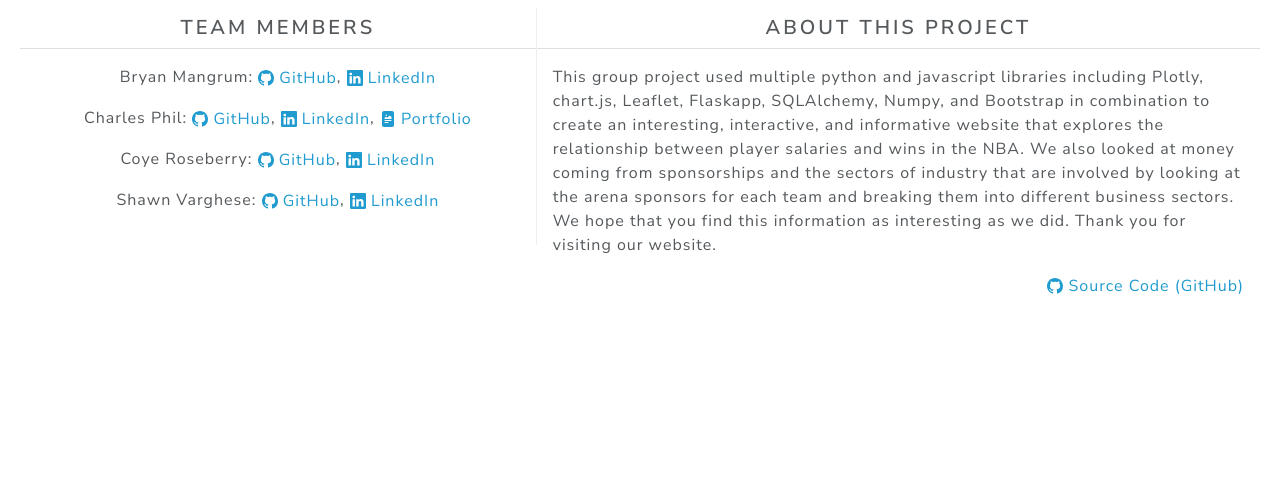
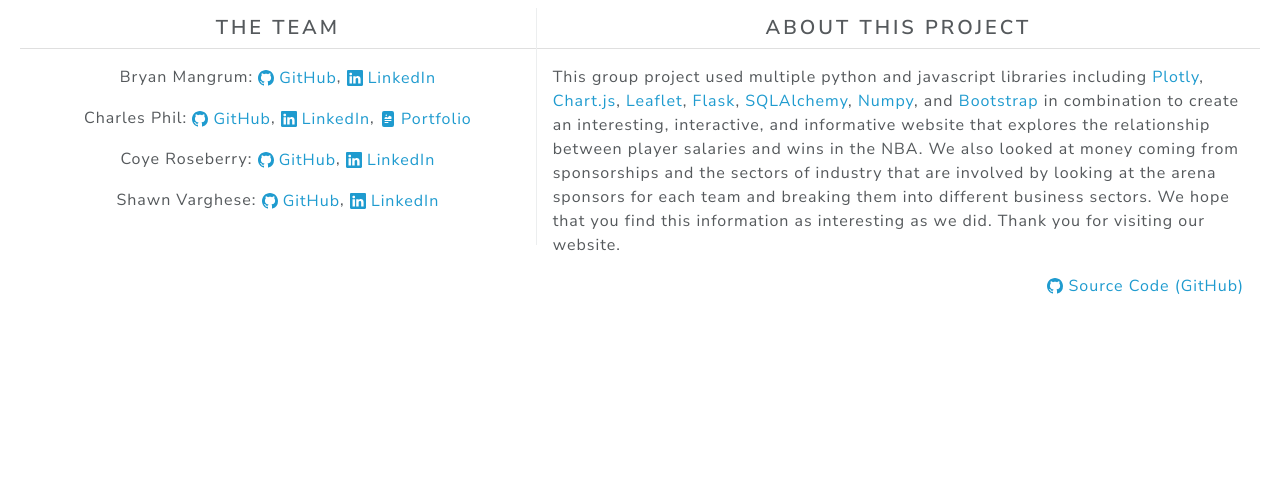
Before and after one commit to bryanmangrum/project3, a Flask app: page /about in a window 1280 px wide. Shown: the part 94-591 px from the top of the page. Run offline with Flask 2, Linux system fonts and the light colour scheme; parts of the project's set-up code (start-up, migrations or seed data) failed here and were passed over; some libraries are stand-ins or nearby versions.

Commit message:
Finishing touches

```diff
--- a/templates/about.html
+++ b/templates/about.html
@@ -11,7 +11,7 @@
     <div class="row m-2">
         <div class="col-5 p-0">
             <div class="card border-0 border-end">
-                <h4 class="card-header text-center bg-white card-title">Team Members</h4>
+                <h4 class="card-header text-center bg-white card-title">The Team</h4>
                 <div class="card-body card-text text-center">
                     <p>Bryan Mangrum: <a href="https://github.com/bryanmangrum" class="text-decoration-none link-info"><svg xmlns="http://www.w3.org/2000/svg" width="16" height="16" fill="currentColor" class="bi bi-github" viewBox="0 0 16 16">
   <path d="M8 0C3.58 0 0 3.58 0 8c0 3.54 2.29 6.53 5.47 7.59.4.07.55-.17.55-.38 0-.19-.01-.82-.01-1.49-2.01.37-2.53-.49-2.69-.94-.09-.23-.48-.94-.82-1.13-.28-.15-.68-.52-.01-.53.63-.01 1.08.58 1.23.82.72 1.21 1.87.87 2.33.66.07-.52.28-.87.51-1.07-1.78-.2-3.64-.89-3.64-3.95 0-.87.31-1.59.82-2.15-.08-.2-.36-1.02.08-2.12 0 0 .67-.21 2.2.82.64-.18 1.32-.27 2-.27.68 0 1.36.09 2 .27 1.53-1.04 2.2-.82 2.2-.82.44 1.1.16 1.92.08 2.12.51.56.82 1.27.82 2.15 0 3.07-1.87 3.75-3.65 3.95.29.25.54.73.54 1.48 0 1.07-.01 1.93-.01 2.2 0 .21.15.46.55.38A8.012 8.012 0 0 0 16 8c0-4.42-3.58-8-8-8z"></path>
@@ -32,7 +32,7 @@
                       </svg><span class="align-middle"> LinkedIn</span></a> <a href=""></a></p>
                     <p>Shawn Varghese: <a href="https://github.com/Shawn-Varghese" class="text-decoration-none link-info"><svg xmlns="http://www.w3.org/2000/svg" width="16" height="16" fill="currentColor" class="bi bi-github" viewBox="0 0 16 16">
   <path d="M8 0C3.58 0 0 3.58 0 8c0 3.54 2.29 6.53 5.47 7.59.4.07.55-.17.55-.38 0-.19-.01-.82-.01-1.49-2.01.37-2.53-.49-2.69-.94-.09-.23-.48-.94-.82-1.13-.28-.15-.68-.52-.01-.53.63-.01 1.08.58 1.23.82.72 1.21 1.87.87 2.33.66.07-.52.28-.87.51-1.07-1.78-.2-3.64-.89-3.64-3.95 0-.87.31-1.59.82-2.15-.08-.2-.36-1.02.08-2.12 0 0 .67-.21 2.2.82.64-.18 1.32-.27 2-.27.68 0 1.36.09 2 .27 1.53-1.04 2.2-.82 2.2-.82.44 1.1.16 1.92.08 2.12.51.56.82 1.27.82 2.15 0 3.07-1.87 3.75-3.65 3.95.29.25.54.73.54 1.48 0 1.07-.01 1.93-.01 2.2 0 .21.15.46.55.38A8.012 8.012 0 0 0 16 8c0-4.42-3.58-8-8-8z"></path>
-</svg><span class="align-middle"> GitHub</span></a>, <a href="www.linkedin.com/in/shawn-varghese1" class="text-decoration-none link-info"><svg xmlns="http://www.w3.org/2000/svg" width="16" height="16" fill="currentColor" class="bi bi-linkedin" viewBox="0 0 16 16">
+</svg><span class="align-middle"> GitHub</span></a>, <a href="https://www.linkedin.com/in/shawn-varghese1" class="text-decoration-none link-info"><svg xmlns="http://www.w3.org/2000/svg" width="16" height="16" fill="currentColor" class="bi bi-linkedin" viewBox="0 0 16 16">
     <path d="M0 1.146C0 .513.526 0 1.175 0h13.65C15.474 0 16 .513 16 1.146v13.708c0 .633-.526 1.146-1.175 1.146H1.175C.526 16 0 15.487 0 14.854V1.146zm4.943 12.248V6.169H2.542v7.225h2.401zm-1.2-8.212c.837 0 1.358-.554 1.358-1.248-.015-.709-.52-1.248-1.342-1.248-.822 0-1.359.54-1.359 1.248 0 .694.521 1.248 1.327 1.248h.016zm4.908 8.212V9.359c0-.216.016-.432.08-.586.173-.431.568-.878 1.232-.878.869 0 1.216.662 1.216 1.634v3.865h2.401V9.25c0-2.22-1.184-3.252-2.764-3.252-1.274 0-1.845.7-2.165 1.193v.025h-.016a5.54 5.54 0 0 1 .016-.025V6.169h-2.4c.03.678 0 7.225 0 7.225h2.4z"></path>
                       </svg><span class="align-middle"> LinkedIn</span></a> <a href=""></a></p>
                 </div>
@@ -42,7 +42,7 @@
             <div class="card border-0">
                 <h4 class="card-header text-center bg-white card-title">About This Project</h4>
                 <div class="card-body card-text">
-                    <p>This group project used multiple python and javascript libraries including Plotly, chart.js, Leaflet, Flaskapp, SQLAlchemy, Numpy, and Bootstrap in combination to create an interesting, interactive, and informative website that explores the relationship between player salaries and wins in the NBA. We also looked at money coming from sponsorships and the sectors of industry that are involved by looking at the arena sponsors for each team and breaking them into different business sectors. We hope that you find this information as interesting as we did. Thank you for visiting our website. </p>
+                    <p>This group project used multiple python and javascript libraries including <a href="https://plotly.com/javascript/" class="text-decoration-none link-info">Plotly</a>, <a href="https://www.chartjs.org/" class="text-decoration-none link-info">Chart.js</a>, <a href="https://leafletjs.com/" class="text-decoration-none link-info">Leaflet</a>, <a href="https://flask.palletsprojects.com/en/2.1.x/" class="text-decoration-none link-info">Flask</a>, <a href="https://www.sqlalchemy.org/" class="text-decoration-none link-info">SQLAlchemy</a>, <a href="https://numpy.org/" class="text-decoration-none link-info">Numpy</a>, and <a href="https://getbootstrap.com/docs/5.1/getting-started/introduction/" class="text-decoration-none link-info">Bootstrap</a> in combination to create an interesting, interactive, and informative website that explores the relationship between player salaries and wins in the NBA. We also looked at money coming from sponsorships and the sectors of industry that are involved by looking at the arena sponsors for each team and breaking them into different business sectors. We hope that you find this information as interesting as we did. Thank you for visiting our website. </p>
                     <p class="text-end"><a href="https://github.com/bryanmangrum/project3" class="text-decoration-none link-info"><svg xmlns="http://www.w3.org/2000/svg" width="16" height="16" fill="currentColor" class="bi bi-github" viewBox="0 0 16 16">
   <path d="M8 0C3.58 0 0 3.58 0 8c0 3.54 2.29 6.53 5.47 7.59.4.07.55-.17.55-.38 0-.19-.01-.82-.01-1.49-2.01.37-2.53-.49-2.69-.94-.09-.23-.48-.94-.82-1.13-.28-.15-.68-.52-.01-.53.63-.01 1.08.58 1.23.82.72 1.21 1.87.87 2.33.66.07-.52.28-.87.51-1.07-1.78-.2-3.64-.89-3.64-3.95 0-.87.31-1.59.82-2.15-.08-.2-.36-1.02.08-2.12 0 0 .67-.21 2.2.82.64-.18 1.32-.27 2-.27.68 0 1.36.09 2 .27 1.53-1.04 2.2-.82 2.2-.82.44 1.1.16 1.92.08 2.12.51.56.82 1.27.82 2.15 0 3.07-1.87 3.75-3.65 3.95.29.25.54.73.54 1.48 0 1.07-.01 1.93-.01 2.2 0 .21.15.46.55.38A8.012 8.012 0 0 0 16 8c0-4.42-3.58-8-8-8z"></path>
 </svg><span class="align-middle"> Source Code (GitHub)</span></a></p>
```
